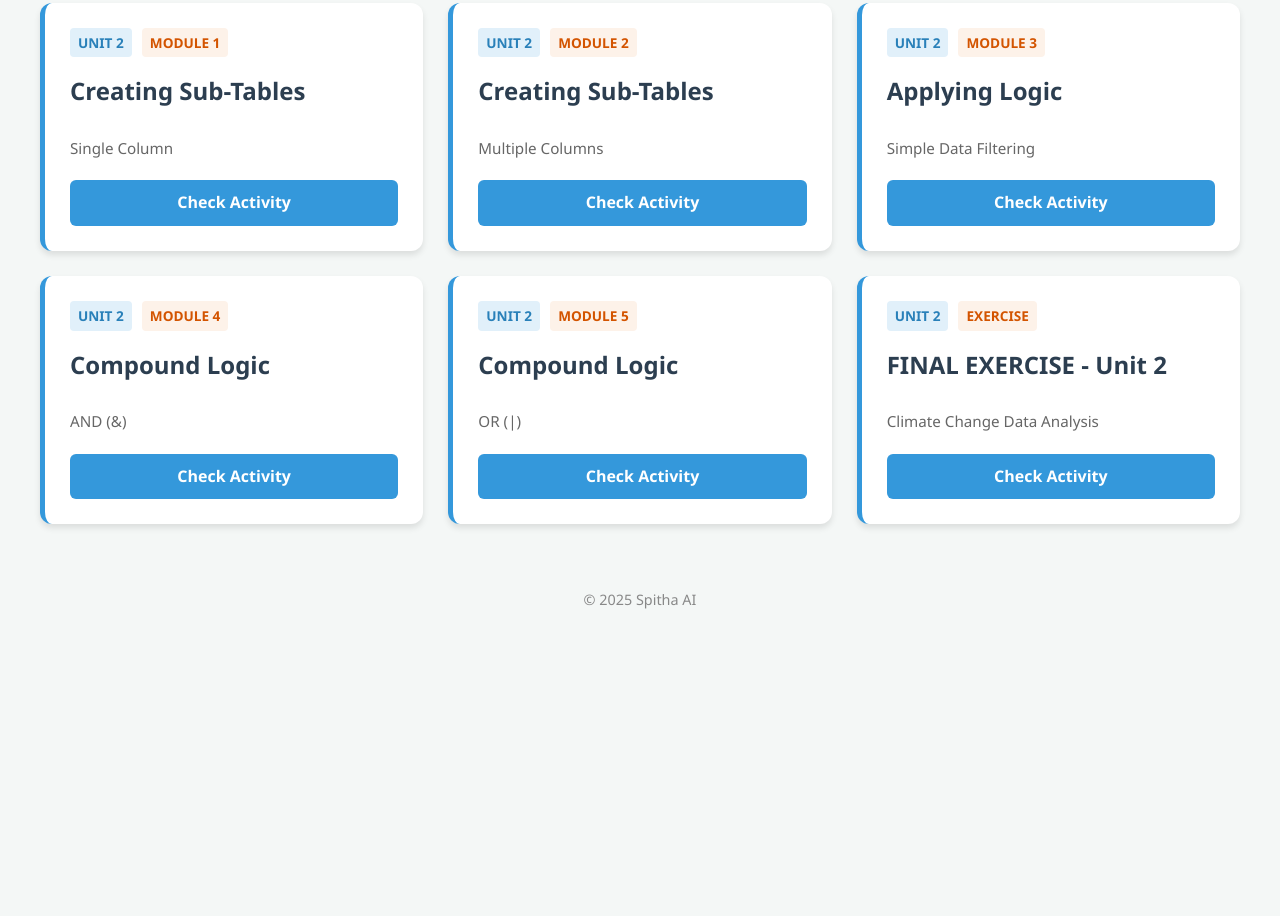
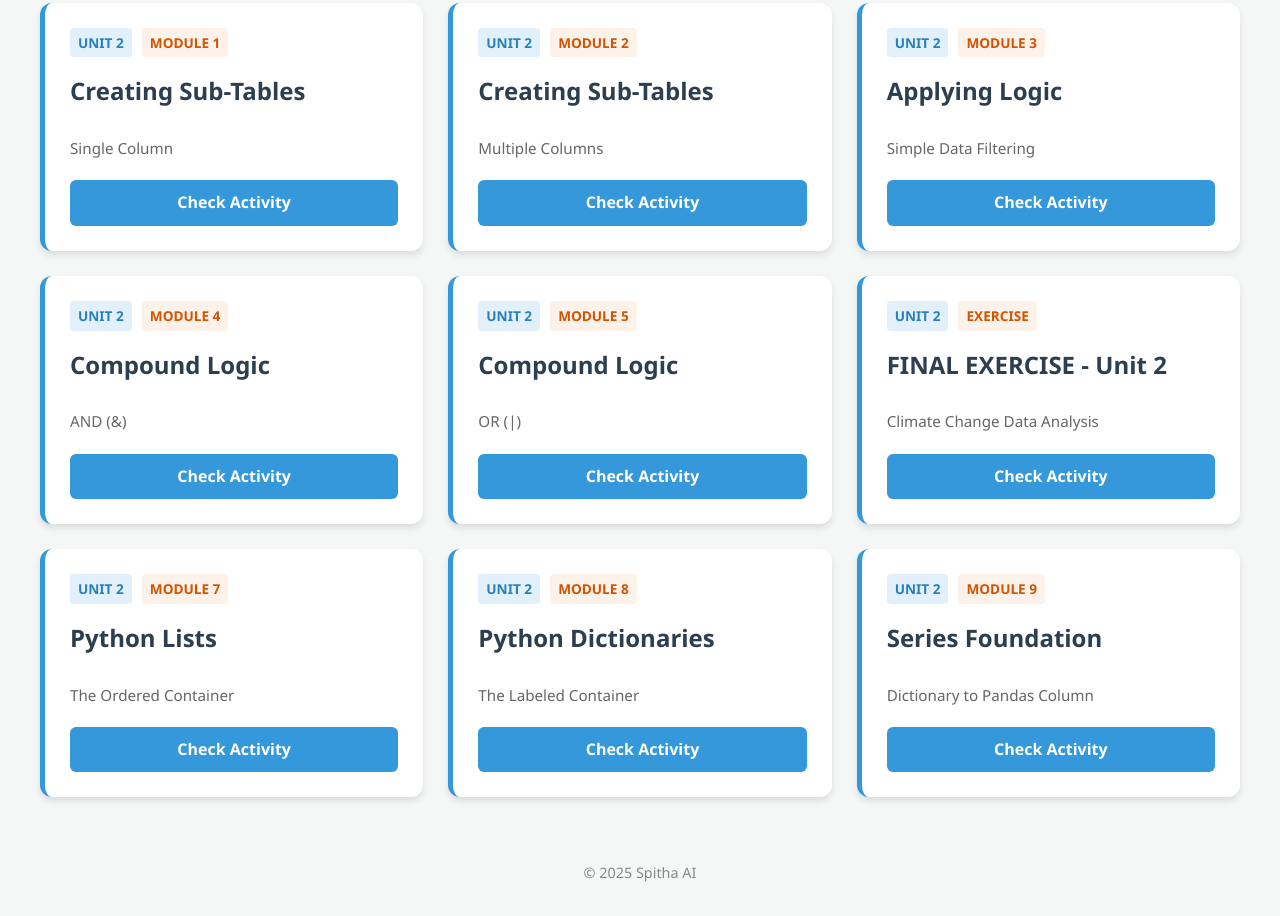
Before and after one commit to mbasma01/spitha-ai-activity-player, a plain HTML site: page index.html in a window 1280 px wide. Shown: the part 1327-2243 px from the top of the page. Before the commit the page ends 1970 px from the top, so only its background shows below. Drawn offline with Linux system fonts and the light colour scheme.

Commit message:
Update index.html

```diff
--- a/index.html
+++ b/index.html
@@ -303,6 +303,33 @@
                 <p>Climate Change Data Analysis</p>
                 <a href="unit2module6.html" class="card-link">Check Activity</a>
             </div>
+            <div class="card">
+                <div class="meta-tags">
+                    <span class="tag tag-unit">Unit 2</span>
+                    <span class="tag tag-lesson">Module 7</span>
+                </div>
+                <h2>Python Lists</h2>
+                <p>The Ordered Container</p>
+                <a href="unit2module7.html" class="card-link">Check Activity</a>
+            </div>
+            <div class="card">
+                <div class="meta-tags">
+                    <span class="tag tag-unit">Unit 2</span>
+                    <span class="tag tag-lesson">Module 8 </span>
+                </div>
+                <h2>Python Dictionaries</h2>
+                <p>The Labeled Container</p>
+                <a href="unit2module8.html" class="card-link">Check Activity</a>
+            </div>
+            <div class="card">
+                <div class="meta-tags">
+                    <span class="tag tag-unit">Unit 2</span>
+                    <span class="tag tag-lesson">Module 9</span>
+                </div>
+                <h2>Series Foundation</h2>
+                <p>Dictionary to Pandas Column</p>
+                <a href="unit2module9.html" class="card-link">Check Activity</a>
+            </div>
         </div>
     </div>
 
```
